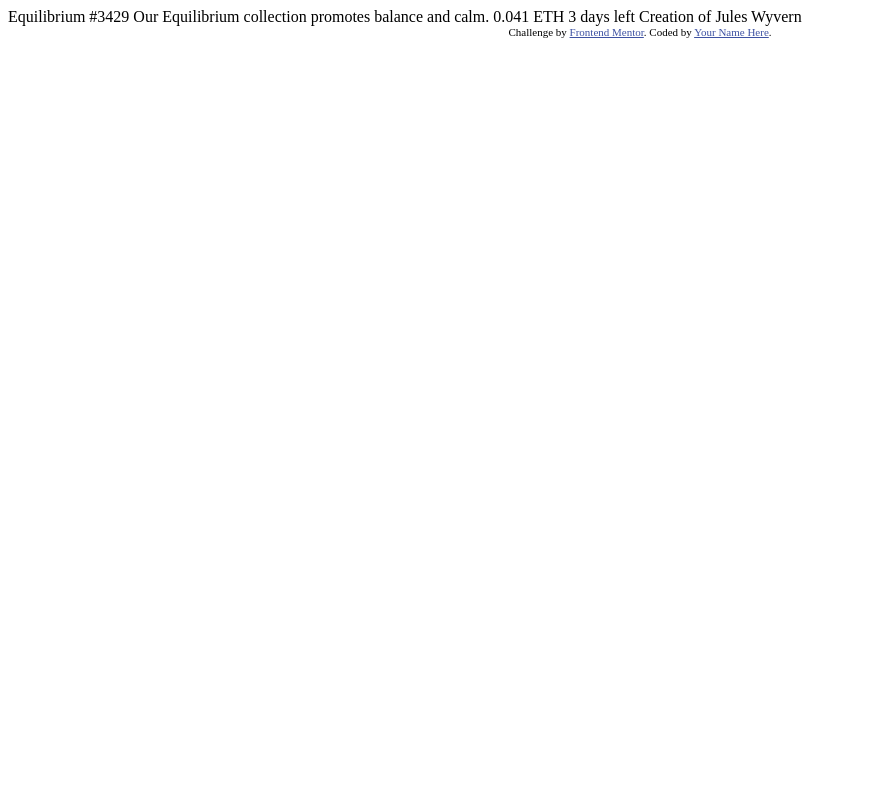
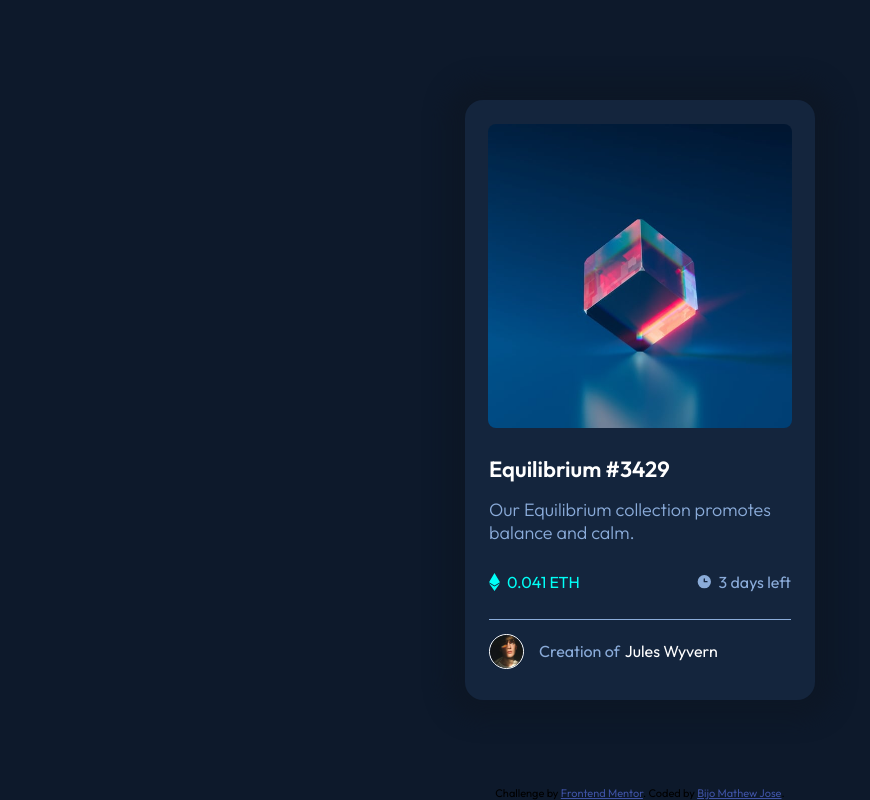
Before and after one commit to bijomathewjose/nft-preview-card-component-main, a plain HTML site: page index.html in a window 1280 px wide. Shown: the whole page, without its empty margins (0-870 px from the left). Drawn offline with Linux system fonts and the light colour scheme.

Commit message:
completed challenge

```diff
--- a/index.html
+++ b/index.html
@@ -1,33 +1,59 @@
 <!DOCTYPE html>
 <html lang="en">
+
 <head>
   <meta charset="UTF-8">
-  <meta name="viewport" content="width=device-width, initial-scale=1.0"> <!-- displays site properly based on user's device -->
+  <meta name="viewport" content="width=device-width, initial-scale=1.0">
+  <!-- displays site properly based on user's device -->
 
   <link rel="icon" type="image/png" sizes="32x32" href="./images/favicon-32x32.png">
-
+  <link rel="stylesheet" href="styles.css">
   <title>Frontend Mentor | NFT preview card component</title>
 
   <!-- Feel free to remove these styles or customise in your own stylesheet 👍 -->
-  <style>
-    .attribution { font-size: 11px; text-align: center; }
-    .attribution a { color: hsl(228, 45%, 44%); }
-  </style>
 </head>
+
 <body>
+  <main>
+    <section class="image-container">
+      <div class="icon-view-container">
+        <img class="icon-view" src="images/icon-view.svg" alt="icon-view" />
+      </div>
+      <img class="main-image" src="images/image-equilibrium.jpg" />
+    </section>
 
-  Equilibrium #3429
+    <section class="name-descrip-container">
+      <h1>Equilibrium #3429</h1>
+      <p>Our Equilibrium collection promotes balance and calm.</p>
+    </section>
 
-  Our Equilibrium collection promotes balance and calm.
+    <section class="balance-Eth-time-container">
 
-  0.041 ETH
-  3 days left
+      <span class="eth-Balance-container">
+        <img class="eth-Balance-img" src="./images/icon-ethereum.svg" alt="icon-ethereum" />
+        <span class="eth-Balance-text">0.041 ETH</span>
+      </span>
 
-  Creation of Jules Wyvern
+      <span class="time-Balance-container">
+        <img class="time-Balance-img" src="./images/icon-clock.svg" alt="icon-clock" />
+        <span class="time-Balance-text"> 3 days left</span>
+      </span>
+    </section>
 
-  <div class="attribution">
+    <section class="creator-container">
+      <img class="creator-image" src="./images/image-avatar.png" alt="image-avatar">
+      <span class="creator-name-container">Creation of</span>
+      <span class="creator-name">Jules Wyvern</span>
+    </section>
+  </main>
+
+
+
+
+  <footer class="attribution">
     Challenge by <a href="https://www.frontendmentor.io?ref=challenge" target="_blank">Frontend Mentor</a>.
-    Coded by <a href="#">Your Name Here</a>.
-  </div>
+    Coded by <a href="https://www.frontendmentor.io/profile/bijomathewjose">Bijo Mathew Jose</a>.
+  </footer>
 </body>
+
 </html>
--- /dev/null
+++ b/styles.css
@@ -0,0 +1,143 @@
+@import url('https://fonts.googleapis.com/css2?family=Outfit:wght@300;400;600&display=swap');
+
+*,
+::after,
+::before {
+    box-sizing: border-box;
+    font-family: 'Outfit', sans-serif;
+    margin: 0;
+    padding: 0;
+    user-select: none;
+}
+
+.attribution {
+    position: absolute;
+    bottom: 0;
+    font-size: 11px;
+    text-align: center;
+}
+
+.attribution a {
+    color: hsl(228, 45%, 44%);
+}
+
+body,
+main,
+p,
+.time-Balance-text,
+.icon-view-container,
+.balance-Eth-time-container,
+.creator-container,
+.time-Balance-container,
+.eth-Balance-container {
+    display: flex;
+    align-items: center;
+}
+
+body,
+.eth-Balance-container,
+.time-Balance-container,
+.icon-view-container {
+    justify-content: center;
+}
+
+body {
+    background-color: hsl(217, 54%, 11%);
+    min-height: 100vh;
+    flex-direction: column;
+}
+
+main {
+    width: 350px;
+    height: 600px;
+    background-color: hsl(216, 50%, 16%);
+    flex-direction: column;
+    padding: 24px;
+    justify-content: space-between;
+    border-radius: 18px;
+    box-shadow: 0px 0px 20px 20px hsl(216, 50%, 10%);
+}
+
+.image-container,
+.icon-view-container,
+.main-image {
+    border-radius: 8px;
+    width: 304px;
+    height: 304px;
+}
+
+.icon-view-container {
+    position: absolute;
+    display: none;
+}
+
+.image-container:active>.icon-view-container {
+    display: flex;
+    background-color: hsla(178, 100%, 50%, 0.4);
+}
+
+h1 {
+    color: white;
+    font-weight: 600;
+    font-size: 1.375rem;
+}
+
+h1,
+.image-container,
+.creator-name:hover {
+    cursor: pointer;
+}
+
+h1:active,
+.creator-name:active {
+    color: hsla(178, 100%, 50%);
+}
+
+p {
+    color: hsl(215, 51%, 70%);
+    font-weight: 300;
+    font-size: 1.125rem;
+    padding-top: 15px;
+}
+
+.balance-Eth-time-container {
+    justify-content: space-between;
+    width: 100%;
+}
+
+.eth-Balance-text {
+    padding-left: 7px;
+    color: hsla(178, 100%, 50%);
+}
+
+.creator-name-container,
+.time-Balance-text {
+    color: hsl(215, 51%, 70%);
+    padding-left: 15px;
+}
+
+.time-Balance-text {
+    color: hsl(215, 51%, 70%);
+    padding-left: 6px;
+}
+
+.creator-container {
+    border-top: 1px solid hsl(215, 51%, 70%);
+    justify-content: flex-start;
+    width: 100%;
+    padding-top: 14px;
+    padding-bottom: 7px;
+    font-size: 1rem;
+    font-weight: 400;
+}
+
+.creator-image {
+    width: 35px;
+    border: 1px solid white;
+    border-radius: 50%;
+}
+
+.creator-name {
+    color: white;
+    padding-left: 5px;
+}
```
Also changed, not shown: screenshot.png (added), 3 other files.
